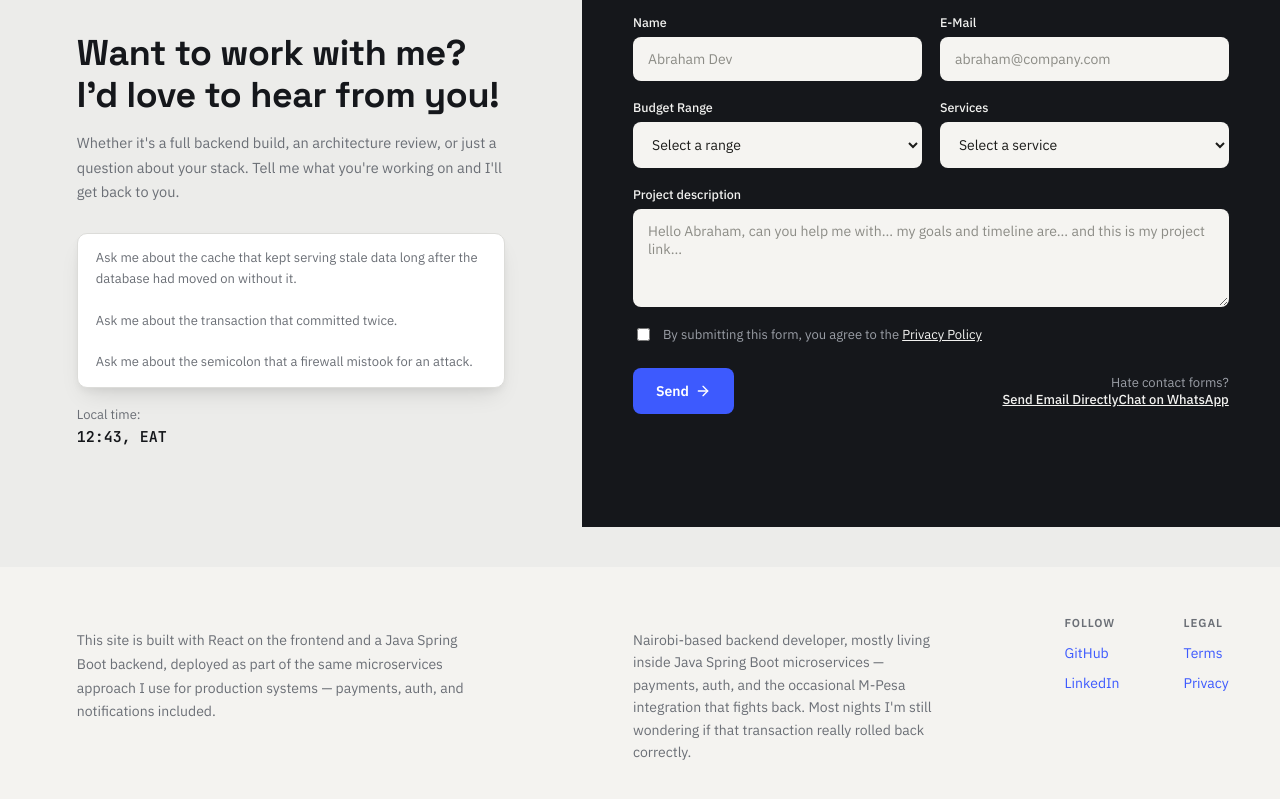
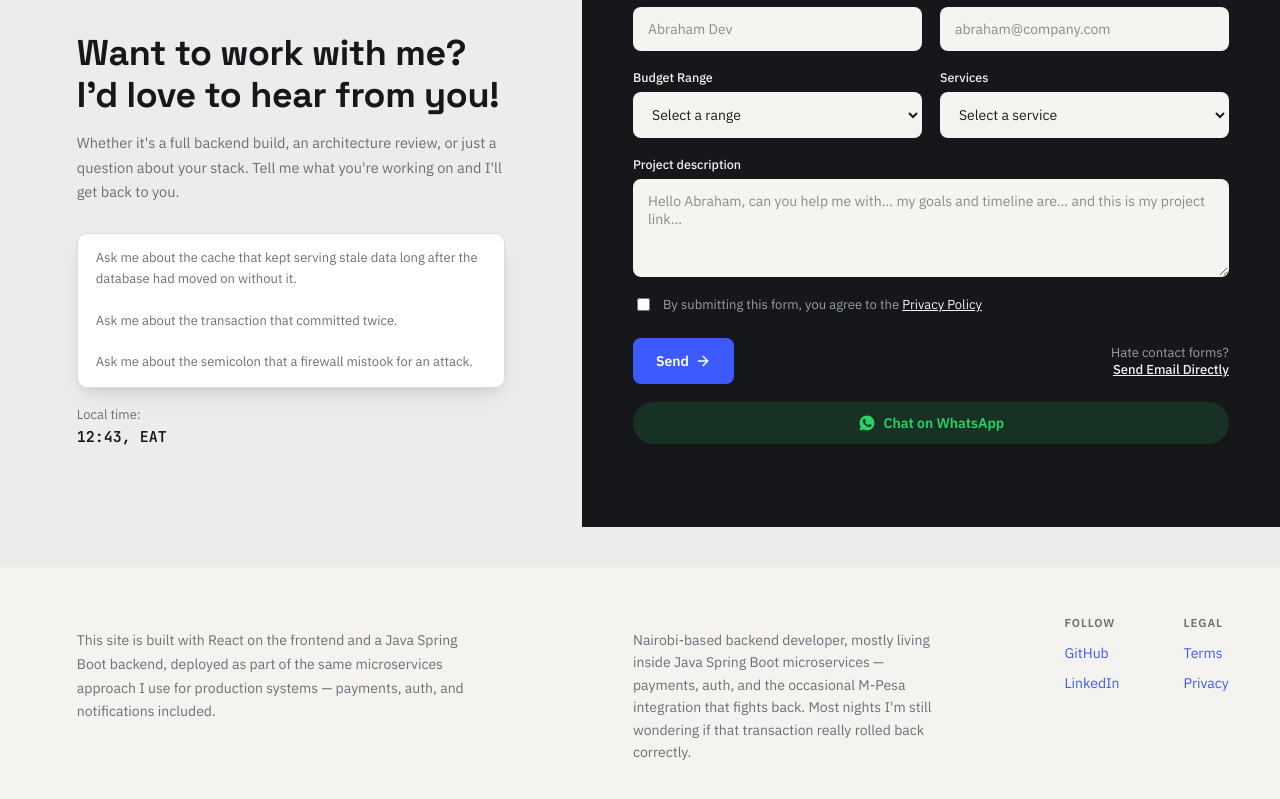
Before and after one commit to Nthenge/Main-Portfolio, a React (Vite) app: page / in a window 1280 px wide. Shown: the part 3176-3975 px from the top of the page. Built offline with nearby package versions, Linux system fonts and the light colour scheme; no server answers.

Commit message:
add whats App communication option

```diff
--- a/src/components/Contact.css
+++ b/src/components/Contact.css
@@ -168,6 +168,12 @@
 
 .form-footer {
   display: flex;
+  flex-direction: column;
+  gap: 18px;
+}
+
+.form-footer-row {
+  display: flex;
   align-items: center;
   justify-content: space-between;
   flex-wrap: wrap;
@@ -187,6 +193,26 @@
 .form-alt-contact a {
   color: #f2f2f0;
   font-weight: 500;
+}
+
+.whatsapp-btn {
+  display: flex;
+  align-items: center;
+  justify-content: center;
+  gap: 8px;
+  width: 100%;
+  padding: 12px;
+  border-radius: 100px;
+  background: rgba(37, 211, 102, 0.14);
+  color: #25D366;
+  font-family: var(--font-body);
+  font-size: 14px;
+  font-weight: 600;
+  text-decoration: none;
+}
+
+.whatsapp-btn:hover {
+  background: rgba(37, 211, 102, 0.22);
 }
 
 .spin {
--- a/src/components/Contact.jsx
+++ b/src/components/Contact.jsx
@@ -231,6 +231,7 @@ export default function Contact() {
           )}
 
         <div className="form-footer">
+          <div className="form-footer-row">
             <button type="submit" className="btn btn-primary focusable" disabled={isLoading}>
               {isLoading ? (
                 <>
@@ -243,17 +244,26 @@ export default function Contact() {
                 </>
               )}
             </button>
+
             <div className="form-alt-contact">
               <span>Hate contact forms?</span>
-              <a href="mailto:nthengesj@gmail.com" target="_blank">Send Email Directly</a>
+              <a href="mailto:nthengesj@gmail.com" target="_blank" rel="noreferrer">
+                Send Email Directly
+              </a>
+            </div>
+          </div>
+
           <a
             href="https://wa.me/254768830097?text=Hi%20Abraham%2C%20I%27d%20like%20to%20discuss%20a%20project"
             target="_blank"
             rel="noreferrer"
+            className="whatsapp-btn"
           >
+            <svg viewBox="0 0 24 24" width="18" height="18" fill="currentColor" aria-hidden="true">
+              <path d="M12.04 2C6.58 2 2.13 6.45 2.13 11.91c0 1.75.46 3.45 1.32 4.95L2 22l5.28-1.39a9.86 9.86 0 0 0 4.76 1.21h.01c5.46 0 9.9-4.45 9.9-9.91S17.5 2 12.04 2Zm5.83 14.03c-.24.68-1.4 1.32-1.93 1.4-.5.08-1.13.11-1.83-.12-.42-.13-.96-.32-1.65-.62-2.9-1.25-4.8-4.17-4.94-4.36-.14-.19-1.18-1.57-1.18-3 0-1.42.75-2.12 1.02-2.41.27-.29.58-.36.78-.36.19 0 .39 0 .56.01.18.01.42-.07.65.5.24.58.82 2 .89 2.15.07.15.12.32.02.51-.1.19-.15.31-.29.48-.14.16-.3.36-.42.49-.14.15-.29.31-.13.6.17.29.75 1.24 1.61 2 1.11.99 2.04 1.3 2.33 1.44.29.15.46.13.63-.07.17-.2.71-.83.9-1.11.19-.29.38-.24.63-.15.26.1 1.65.78 1.93.92.28.14.47.22.54.33.07.12.07.68-.17 1.36Z"/>
+            </svg>
             Chat on WhatsApp
           </a>
-            </div>
         </div>
         </form>
       </div>
```
Lines whose indentation alone changed are shown as unchanged.
